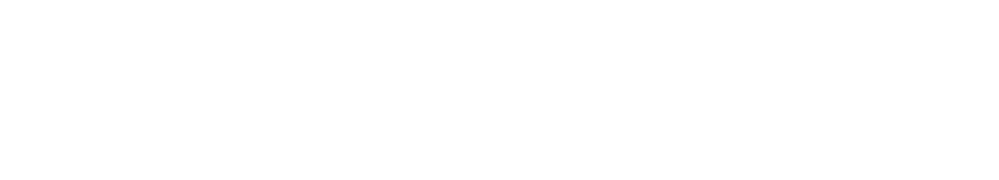
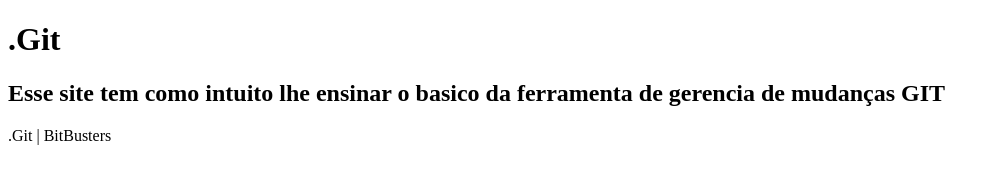
Before and after one commit to Gerencia-de-configuracao-e-mudancas/constru-o-de-p-gina-sobre-git-bitbusters-git, a plain HTML site: page index.html in a window 1280 px wide. Shown: the whole page, without its empty margins (0-999 px from the left). Drawn offline with Linux system fonts and the light colour scheme.

Commit message:
Criando estrutura basica do site - HTML

```diff
--- a/index.html
+++ b/index.html
@@ -9,6 +9,12 @@
     <title>. Git</title>
 </head>
 <body>
+    <div class="container">
+        <div><h1>.Git</h1></div>
+        <div><h2>Esse site tem como intuito lhe ensinar o basico da ferramenta de gerencia de mudanças GIT</h2></div>
+        <div><p></p></div>
+        <footer><footer>.Git | BitBusters</footer></footer>
+    </div>
 
 </body>
 </html>
```
